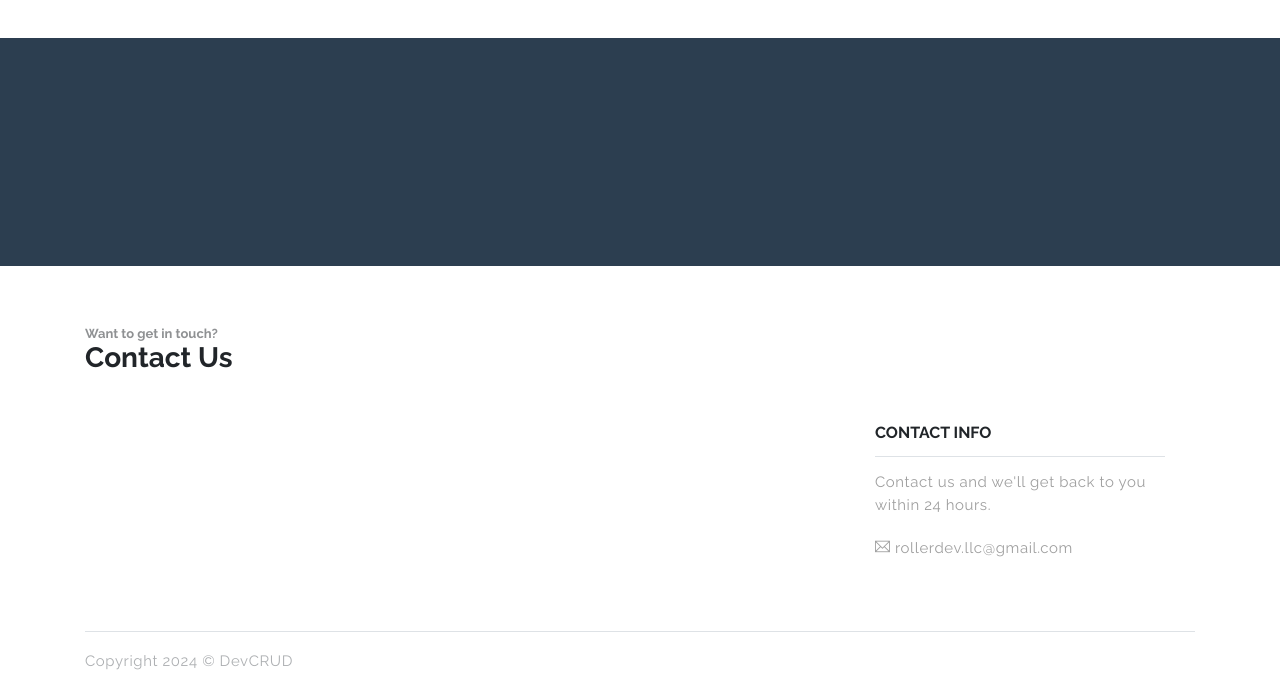
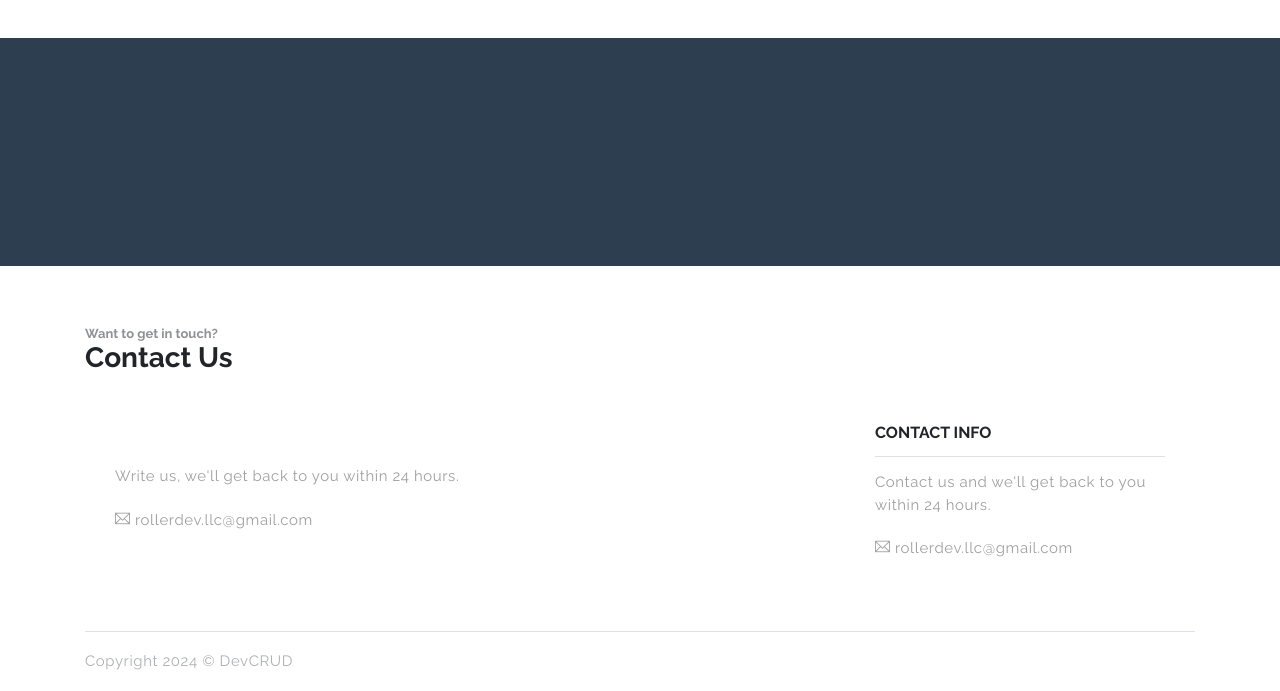
Before and after one commit to roller-dev/roller-dev.github.io, a website: page index.html in a window 1280 px wide. Shown: the part 1828-2519 px from the top of the page. Drawn offline with Linux system fonts and the light colour scheme.

Commit message:
Update index.html

```diff
--- a/index.html
+++ b/index.html
@@ -185,8 +185,10 @@
 
             <div class="row align-items-center justify-content-between">
                 <div class="col-md-8 col-lg-7">
-
-
+                        <ul class="list"><li class="list-body">
+                            <p class="py-2">Write us, we'll get back to you within 24 hours.</p>
+                            <p class="py-2"><i class="ti-email"></i>rollerdev.llc@gmail.com</p>
+                        </li></ul>
                 </div>
                 <div class="col-md-4 d-none d-md-block order-1">
                     <ul class="list">
```
